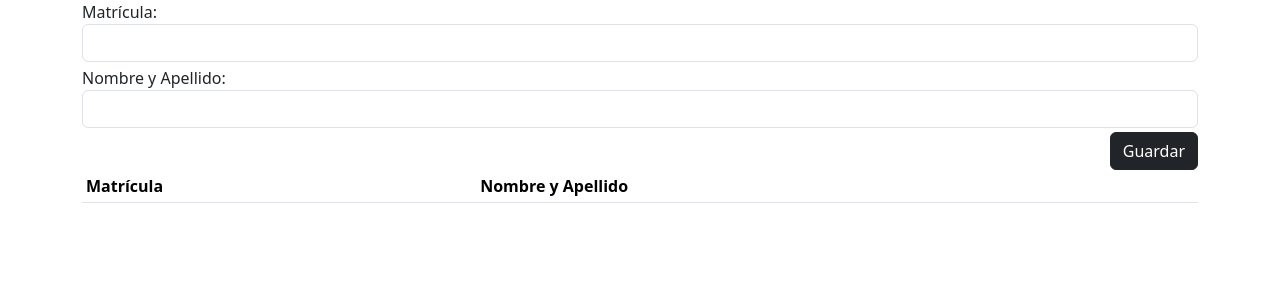
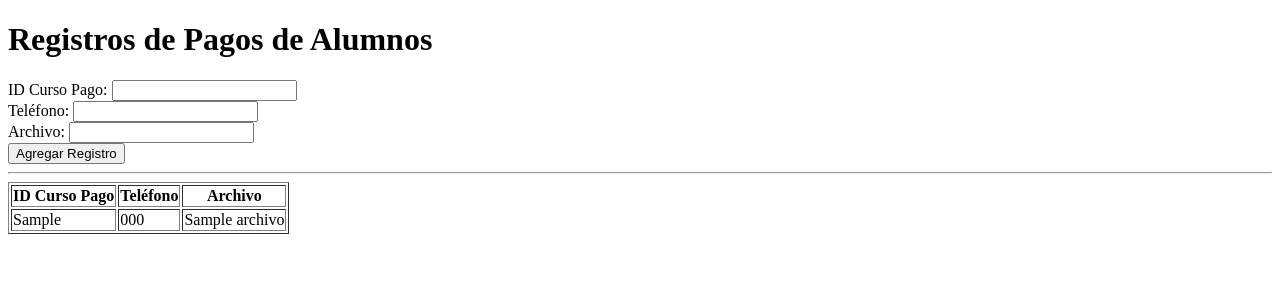
Before and after one commit to joseines1/test2, a Flask app: template templates/alumnos.html in a window 1280 px wide. Shown: the top 300 px of the page. Run offline with Flask 3, Linux system fonts and the light colour scheme; the template is opened without the code that fills it: most values are stand-ins (such as "Sample title", 1, 10 or a date in 2020); lists and menus that the app fills with data are empty; some libraries are stand-ins or nearby versions.

Commit message:
Update alumnos.html

```diff
--- a/templates/alumnos.html
+++ b/templates/alumnos.html
@@ -3,87 +3,62 @@
 <head>
     <meta charset="UTF-8">
     <meta name="viewport" content="width=device-width, initial-scale=1.0">
-
-    <link href="https://cdn.jsdelivr.net/npm/bootstrap@5.3.3/dist/css/bootstrap.min.css" rel="stylesheet" integrity="sha384-QWTKZyjpPEjISv5WaRU9OFeRpok6YctnYmDr5pNlyT2bRjXh0JMhjY6hW+ALEwIH" crossorigin="anonymous">
-
-    <script src="https://code.jquery.com/jquery-3.7.1.min.js" integrity="sha256-/JqT3SQfawRcv/BIHPThkBvs0OEvtFFmqPF/lYI/Cxo=" crossorigin="anonymous"></script>
-
-    <script src="https://cdnjs.cloudflare.com/ajax/libs/jquery-validate/1.19.5/jquery.validate.min.js"></script>
-
-    <title>Alumnos</title>
+    <title>Registros de Alumnos</title>
 </head>
 <body>
-    <!-- Nombre de la etiqueta Ejemplo: INPUT -->
-    <!-- # para ID -->
-    <!-- . para CLASS -->
+    <h1>Registros de Pagos de Alumnos</h1>
 
-    <!-- form index 0 -->
-    <!-- #frmAlumnos -->
-    <!-- .formulario index 0 -->
-    <div class="container">
-        <form method="post" id="frmAlumnos" class="formulario">
-            <div class="mb-1">
-                <label id="lblMatriculaFA" for="txtMatriculaFA">Matrícula:</label>
-                <input type="number" name="txtMatriculaFA" id="txtMatriculaFA" class="form-control" required="true" minlength="8" maxlength="8" data-rule-digits="true">
-            </div>
-            <div class="mb-1">
-                <label id="lblNombreApellidoFA" for="txtNombreApellidoFA">Nombre y Apellido:</label>
-                <input type="text" name="txtNombreApellidoFA" id="txtNombreApellidoFA" class="form-control" required="true" minlength="10" maxlength="25">
-            </div>
-            <div class="text-end">
-                <button id="btnGuardarFA" name="btnGuardarFA" class="btn btn-dark">Guardar</button>
-            </div>
-        </form>
-        <div id="divAlumnos"></div>
+    <!-- Formulario para agregar un nuevo registro -->
+    <form id="registroForm" action="/insertar" method="POST">
+        <label for="id_curso_pago">ID Curso Pago:</label>
+        <input type="text" id="id_curso_pago" name="Id_Curso_Pago" required>
+        <br>
+        <label for="telefono">Teléfono:</label>
+        <input type="text" id="telefono" name="Telefono" required>
+        <br>
+        <label for="archivo">Archivo:</label>
+        <input type="text" id="archivo" name="Archivo" required>
+        <br>
+        <button type="submit">Agregar Registro</button>
+    </form>
 
-        <!-- table index 0 -->
-        <table class="table table-sm">
-            <thead>
-                <tr>
-                    <th>Matrícula</th>
-                    <th>Nombre y Apellido</th>
-                </tr>
-            </thead>
-            <tbody id="tbodyAlumnos"></tbody>
-        </table>
-    </div>
+    <hr>
 
-    <script src="https://cdn.jsdelivr.net/npm/bootstrap@5.3.3/dist/js/bootstrap.bundle.min.js" integrity="sha384-YvpcrYf0tY3lHB60NNkmXc5s9fDVZLESaAA55NDzOxhy9GkcIdslK1eN7N6jIeHz" crossorigin="anonymous"></script>
+    <table border="1">
+        <thead>
+            <tr>
+                <th>ID Curso Pago</th>
+                <th>Teléfono</th>
+                <th>Archivo</th>
+            </tr>
+        </thead>
+        <tbody id="registros">
+            {% for registro in registros %}
+            <tr>
+                <td>{{ registro.Id_Curso_Pago }}</td>
+                <td>{{ registro.Telefono }}</td>
+                <td>{{ registro.Archivo }}</td>
+            </tr>
+            {% endfor %}
+        </tbody>
+    </table>
 
+    <script src="https://js.pusher.com/7.0/pusher.min.js"></script>
     <script>
-        window.addEventListener("load", function (event) {
-            $("#frmAlumnos").validate({
-                messages: {
-                    txtMatriculaFA: {
-                        required: "Ingresa la matrícula",
-                        minlength: "La matrícula es de 8 digitos",
-                        maxlength: "La matrícula es de 8 digitos",
-                        digits: "La matrícula es de solo números"
-                    },
-                    txtNombreApellidoFA: {
-                        required: "Ingresa tu nombre y apellido",
-                        minlength: "Ingresa más o 10 caracteres",
-                        maxlength: "Ingresa menos o 25 caracteres"
-                    }
-                },
-                rules: {
-                    txtMatriculaFA: {
-                        // required: true,
-                        // minlength: 8,
-                        // maxlength: 8
-                        // digits: true
-                    }
-                }
-            })
+        // Configurar Pusher
+        var pusher = new Pusher('93f016bf1fd53612e9ad', {
+            cluster: 'us2'
+        });
 
-            $("#frmAlumnos").submit(function (event) {
-                event.preventDefault()
-
-                $.post("/alumnos/guardar", $(this).serialize(), function (respuesta) {
-                    console.log(respuesta)
-                })
-            })
-        })
+        var channel = pusher.subscribe('my-channel');
+        channel.bind('my-event', function(data) {
+            // Insertar nuevo registro en la tabla sin recargar la página
+            var newRow = `<tr>
+                            <td>${data.Id_Curso_Pago}</td>
+                            <td>${data.Telefono}</td>
+                            <td>${data.Archivo}</td>`;
+            document.getElementById('registros').innerHTML += newRow;
+        });
     </script>
 </body>
 </html>
```
